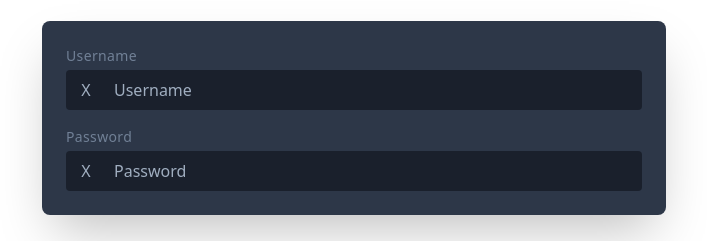
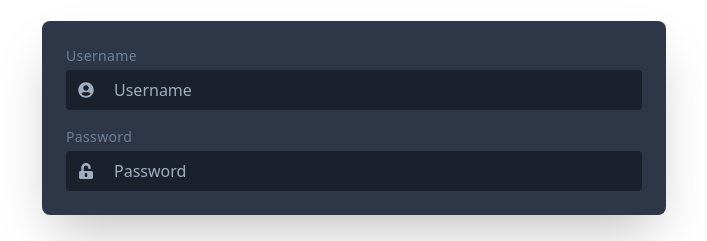
Before and after one commit to doomkit/bon-voyage, a Vue app: page /login in a window 1280 px wide. Shown: the part 328-569 px from the top of the page, without its empty margins (286-993 px from the left). Built offline with nearby package versions, Linux system fonts and the light colour scheme.

Commit message:
add: icons, form autocomplete

```diff
--- a/src/components/forms/input.vue
+++ b/src/components/forms/input.vue
@@ -9,14 +9,17 @@
 
 		<input
 			:id="label"
-      type="text"
+			:type="type"
+			:name="name"
 			:placeholder="placeholder"
-      class="text-sm sm:text-base text-white placeholder-gray-500 w-full rounded bg-gray-900 focus:bg-gray-700 focus:outline-none py-2 pr-2 pl-12"
+			class="text-sm sm:text-base text-white placeholder-gray-500 w-full rounded bg-gray-900 focus:bg-gray-700 focus:outline-none py-2 px-2"
+			:class="[iconClass && 'pl-12']"
 		/>
 		<div
-      class="absolute text-gray-500 text-sm sm:text-base w-10 flex justify-center rounded-l bottom-0 p-2"
+			v-if="iconClass"
+			class="absolute text-gray-500 text-sm sm:text-base w-10 flex justify-center rounded-l bottom-0 p-3"
 		>
-      X
+			<font-awesome-icon :icon="iconClass" />
 		</div>
 	</div>
 </template>
@@ -26,6 +29,33 @@ export default {
 		props: {
 			label: String,
 			placeholder: String,
+			iconClass: String,
+			name: String,
+			type: String,
 		},
 	};
 </script>
+
+<style scoped>
+	/* Change autocomplete styles in WebKit */
+	input:-webkit-autofill,
+	input:-webkit-autofill:hover,
+	textarea:-webkit-autofill,
+	textarea:-webkit-autofill:hover,
+	select:-webkit-autofill,
+	select:-webkit-autofill:hover {
+		border: none;
+		-webkit-text-fill-color: white;
+		-webkit-box-shadow: 0 0 0px 1000px #1a202c inset;
+		transition: background-color 5000s ease-in-out 0s;
+	}
+
+	input:-webkit-autofill:focus,
+	textarea:-webkit-autofill:focus,
+	select:-webkit-autofill:focus {
+		border: none;
+		-webkit-text-fill-color: white;
+		-webkit-box-shadow: 0 0 0px 1000px #4a5568 inset;
+		transition: background-color 5000s ease-in-out 0s;
+	}
+</style>
--- a/src/main.js
+++ b/src/main.js
@@ -1,11 +1,17 @@
 import { createApp } from 'vue';
 import { createRouter, createWebHistory } from 'vue-router';
+
+import { library } from '@fortawesome/fontawesome-svg-core';
+import { faUserCircle, faUnlockAlt } from '@fortawesome/free-solid-svg-icons';
+import { FontAwesomeIcon } from '@fortawesome/vue-fontawesome';
 
 import App from './app.vue';
 import Dashboard from './pages/dashboard.vue';
 import Login from './pages/login.vue';
 import Registration from './pages/registration.vue';
 import Trips from './pages/trips.vue';
+
+library.add([faUserCircle, faUnlockAlt]);
 
 const router = createRouter({
 	history: createWebHistory(),
@@ -25,6 +31,7 @@ const router = createRouter({
 const app = createApp(App);
 
 app.use(router);
+app.component('font-awesome-icon', FontAwesomeIcon);
 
 router.isReady().then(() => {
 	app.mount('#app');
--- a/src/pages/login.vue
+++ b/src/pages/login.vue
@@ -20,14 +20,26 @@
 		<div
 			class="w-full md:w-3/4 lg:w-1/2 bg-gray-800 rounded-lg py-6 px-4 sm:px-6 shadow-2xl space-y-4"
 		>
-      <the-input label="Username" placeholder="Username"></the-input>
-      <the-input label="Password" placeholder="Password"></the-input>
+			<the-input
+				label="Username"
+				placeholder="Username"
+				iconClass="user-circle"
+				name="username"
+				type="text"
+			></the-input>
+			<the-input
+				label="Password"
+				placeholder="Password"
+				iconClass="unlock-alt"
+				name="password"
+				type="password"
+			></the-input>
 		</div>
 	</div>
 </template>
 
 <script>
-import TheInput from "./../components/forms/input";
+	import TheInput from './../components/forms/input';
 
 	export default {
 		components: { TheInput },
```
Lines whose indentation alone changed are shown as unchanged.
